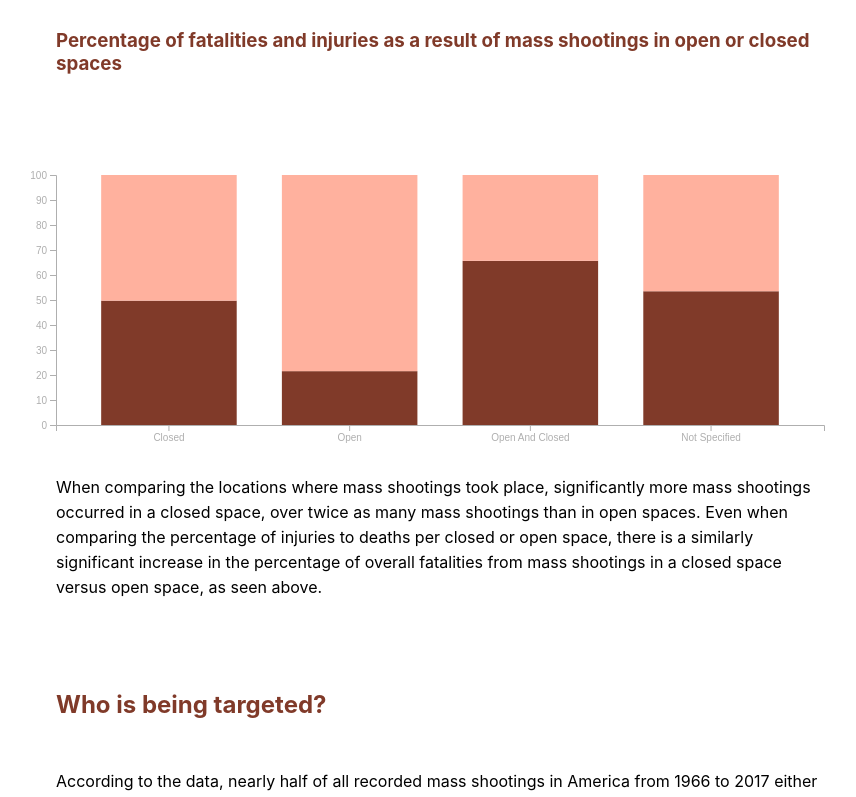
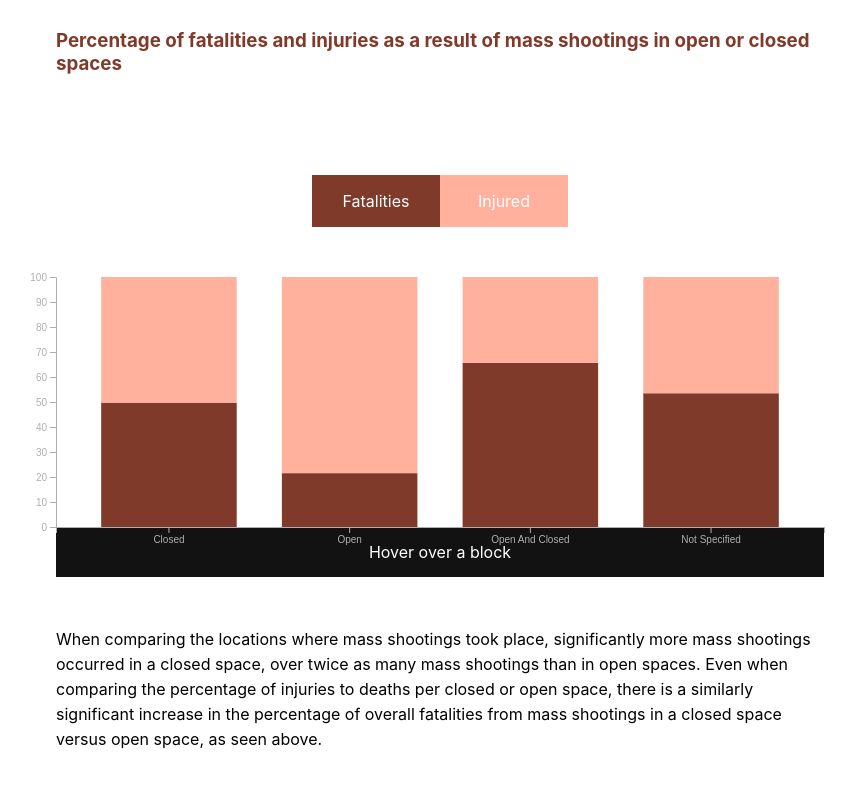
Before and after one commit to italiaiello/info-vis, a React (Create React App) app: page / in a window 1280 px wide. Shown: the part 1440-2237 px from the top of the page, without its empty margins (200-1056 px from the left). Built offline with nearby package versions, Linux system fonts and the light colour scheme.

Commit message:
edited the tooltips for the pie charts

```diff
--- a/package.json
+++ b/package.json
@@ -1,4 +1,5 @@
 {
+  "homepage": "http://italiaiello.github.io/info-vis",
   "name": "info-vis",
   "version": "0.1.0",
   "private": true,
@@ -12,6 +13,8 @@
     "react-scripts": "3.4.1"
   },
   "scripts": {
+    "predeploy": "npm run build",
+    "deploy": "gh-pages -d build",
     "start": "react-scripts start",
     "build": "react-scripts build",
     "test": "react-scripts test",
@@ -33,6 +36,7 @@
     ]
   },
   "devDependencies": {
+    "gh-pages": "^2.2.0",
     "resize-observer-polyfill": "^1.5.1"
   }
 }
--- a/src/App.css
+++ b/src/App.css
@@ -1,6 +1,5 @@
 html {
   scroll-behavior: smooth;
-  transition: all .2s ease-in-out
 }
 
 svg {
@@ -80,6 +79,22 @@ button {
   color: white;
 }
 
+.stackedGraph .legend, .lineGraph .legend {
+  width: 20%;
+  margin-top: 50px;
+}
+
+.tooltipBox {
+  margin: 0 auto;
+  width: 50%;
+  height: 50px;
+  background-color: #121212;
+  color: white;
+  display: flex;
+  justify-content: center;
+  align-items: center;
+}
+
 /* Geo Chart */
 
 svg .country {
@@ -92,9 +107,6 @@ svg .country:hover {
 
 .geoChartContainer {
   width: 100%;
-  /* background-image: url("./images/network.jpg");
-  background-size: cover;
-  background-repeat: no-repeat; */
   background-image: linear-gradient(to bottom, lightgray, white);
   height: 100vh;
   display: flex;
@@ -239,9 +251,13 @@ svg .country:hover {
 }
 
 .stackedGraphHeading {
+  width: 60%;
   display: flex;
   justify-content: center;
   align-items: center;
+  flex-wrap: wrap;
+  margin: 0 auto;
+  margin-bottom: 20px;
 }
 
 .stackedGraphHeading h2 {
@@ -268,6 +284,15 @@ svg .country:hover {
 .stackedGraph div {
   width: 60%;
   margin: 0 auto;
+}
+
+#stackGraphContent {
+  margin-top: 50px;
+}
+
+.stackedGraph .legend {
+  margin-top: 0;
+  margin-bottom: 50px;
 }
 
   /* Checkboxes */
--- a/src/App.js
+++ b/src/App.js
@@ -320,7 +320,7 @@ function App() {
             there are many shooters who wish to vent their frustrations on specific targets,
             likely to be the people who upset the shooter in the first place.</p>
         </div>
-        <PieChart chartAlign={"alignRight"} pieChartData={pieChartData} innerRadius={0} outerRadius={150} />
+        <PieChart chartId="firstChart" chartAlign={"alignRight"} pieChartData={pieChartData} innerRadius={0} outerRadius={150} />
       </article>
 
       <br/>
@@ -367,7 +367,7 @@ function App() {
             due to the information not being revealed, or the information being unavailable,
             such as when the shooter commits suicide.</p>
         </div>
-        <PieChart chartAlign={"alignRight"} pieChartData={{ yes: 106, no: 93, unknown: 124 }} innerRadius={0} outerRadius={150} />
+        <PieChart chartId="secondChart" chartAlign={"alignRight"} pieChartData={{ yes: 106, no: 93, unknown: 124 }} innerRadius={0} outerRadius={150} />
       </article>
 
       <br />
@@ -375,7 +375,7 @@ function App() {
 
       <article className="stackedGraphSection">
         <div className="stackedGraphHeading">
-          <h2 id="part6">Number of U.S. Mass Shootings per year in relation to</h2>
+          <h2 id="part6">Number of U.S. Mass Shootings per year in relation to:</h2>
           <select className="dropdown" onChange={onDataChange}>
             <option value="mentalHealth">motives of individuals suffering from mental health conditions</option>
             <option value="ageGroups">age groups</option>
@@ -412,7 +412,7 @@ function App() {
         }
       </article>
 
-      <p className="bodyText">
+      <p id="stackGraphContent" className="bodyText">
         Among the known motives for mass shootings, a significant number of mass shootings
         were classified as “acts of terrorism”. Upon further investigation into the summaries
         of mass shootings categorised as acts of terrorism, we presume that “acts of terrorism”
@@ -464,7 +464,7 @@ function App() {
       <br />
 
       <article className="pieChartLayout">
-        <PieChart chartClass={"alignPieRight"} pieChartData={occupationsData} innerRadius={100} outerRadius={150} />
+        <PieChart chartId="thirdChart" chartAlign={"alignLeft"} pieChartData={occupationsData} innerRadius={100} outerRadius={150} />
         <div className="pieChartDesc">
           <h3 id="part7-1">Percentage of shooters with a background in the military or police force</h3>
           <p>With psychological factors playing such a large role, we looked into the occupations
--- a/src/components/GeoChart/GeoChart.js
+++ b/src/components/GeoChart/GeoChart.js
@@ -83,7 +83,6 @@ const GeoChart = ({ data, victimsPerState, targetsPerState, property, isTargetsO
                     :
                     targetsText
                 )
-
         }
 
         const setFillOfMap = feature => {
--- a/src/components/LineGraph/LineGraph.js
+++ b/src/components/LineGraph/LineGraph.js
@@ -36,6 +36,8 @@ const LineGraph = ({ lineGraphData, yAxisMax, reverseData, xAxisFontSize }) => {
     const xAxis = axisBottom(xScale)
         .ticks(keys.length)
         .tickFormat(index => keys[index])
+
+
     svg
         .select(".x-axis")
         .style("transform", `translateY(${dimensions.height}px)`)
@@ -59,7 +61,6 @@ const LineGraph = ({ lineGraphData, yAxisMax, reverseData, xAxisFontSize }) => {
     const myLine = line()
     .x((value, index) => xScale(index))
     .y(yScale)
-    // .curve(curveCardinal)
 
     // renders the path element and attaches the "d"
     // attribute from line generator above
@@ -84,6 +85,9 @@ const LineGraph = ({ lineGraphData, yAxisMax, reverseData, xAxisFontSize }) => {
             </svg>
         </div>
         <Legend keys={["frequency"]} colors={["#DA0000"]} />
+        <div id="lineTooltip" className="tooltip">
+            <p id="pointInfo"></p>
+        </div>
     </article>
     )
 }
--- a/src/components/PieChart/PieChart.js
+++ b/src/components/PieChart/PieChart.js
@@ -6,7 +6,7 @@ import { useResizeObserver } from '../../hooks/useResizeObserver'
 
 // https://www.youtube.com/watch?v=HLpw0JFY4-E&t=37s
 
-const PieChart = ({ chartAlign, pieChartData, innerRadius, outerRadius }) => {
+const PieChart = ({ chartId, chartAlign, pieChartData, innerRadius, outerRadius }) => {
 
     // Pointers for the svg and wrapping article element respectively
     const pieChartRef = useRef()
@@ -46,9 +46,6 @@ const PieChart = ({ chartAlign, pieChartData, innerRadius, outerRadius }) => {
             // Change colors here
             .range(["#EC8C86", "#B53731", "#69201C"]);
 
-        // Sets the x align for the pie chart
-        const alignPie = chartAlign === "alignRight" ? dimensions.width - 150 : 0 + 150
-
         // Creating the pie chart
         svg
             .selectAll(".slice")
@@ -62,11 +59,12 @@ const PieChart = ({ chartAlign, pieChartData, innerRadius, outerRadius }) => {
             .attr("fill", instruction => colorScale(instruction.value))
             .style(
                 "transform",
-                `translate(${alignPie}px, ${dimensions.height / 2}px)`
+                `translate(${dimensions.width / 2}px, ${dimensions.height / 2}px)`
             )
             .attr("d", instruction => arcGenerator(instruction))
             .on("mouseenter", (data) => {
 
+                console.log(data)
                 // We need to grab the label that corresponds to the numerical value
                 // Just made some variables to make it easier to access the
                 // labels and values arrays
@@ -89,30 +87,24 @@ const PieChart = ({ chartAlign, pieChartData, innerRadius, outerRadius }) => {
 
                 pieChartKeys[labelIndex] = `${upperCaseLetter}${restOfWord}`
 
-                // Creates tooltip
-                svg
-                    .selectAll(".tooltip")
-                    .data([data])
-                    .join(enter => enter.append("text"))
-                    .attr("class", "tooltip")
-                    .attr("x", (dimensions.width / 2) - 40)
-                    .attr("y", dimensions.height)
-                    .text(`${pieChartKeys[labelIndex]}: ${pieChartValues[labelIndex]}`)
+                const text = document.getElementById(chartId)
+                text.textContent = `${pieChartKeys[labelIndex]}: ${pieChartValues[labelIndex]}`
 
                 // Selects the slice we are currently hovering over and change the color
                 svg
                     .select(`.value${data.value}`)
-                    .attr("fill", "#693E3C")
+                    .attr("fill", "#E8483F")
 
             })
             .on("mouseleave", (data) => {
-                // Removes tooltip
-                svg.select(".tooltip").remove()
+                // Revert tooltip text back to original
+                const text = document.getElementById(chartId)
+                text.textContent = 'Hover over a slice'
                 // Reverts colors back to the original ones (red, green, blue)
                 svg.selectAll(`.slice`).attr("fill", data => colorScale(data.value))
             })
 
-    }, [pieChartData, dimensions, innerRadius, outerRadius, chartAlign, pieChartKeys, pieChartValues])
+    }, [pieChartData, dimensions, innerRadius, outerRadius, chartId, chartAlign, pieChartKeys, pieChartValues])
 
     return (
     <article className="graph pieChart">
@@ -120,6 +112,9 @@ const PieChart = ({ chartAlign, pieChartData, innerRadius, outerRadius }) => {
         <div ref={wrapperRef}>
             <svg ref={pieChartRef}></svg>
         </div>
+        <div className="tooltipBox">
+            <p id={chartId}>Hover over a slice</p>
+        </div>
     </article>
     )
 }
--- a/src/components/Sidebar/Sidebar.js
+++ b/src/components/Sidebar/Sidebar.js
@@ -39,7 +39,6 @@ const Sidebar = () => {
                     </li>
                 </ol>
                 <li><a href="#part8">Conclusion</a></li>
-                <li><a href="#part8">Conclusion</a></li>
             </ol>
           </div>
       </aside>
--- a/src/components/StackedBarGraph/StackedBarGraph.js
+++ b/src/components/StackedBarGraph/StackedBarGraph.js
@@ -1,5 +1,6 @@
 import React, { useRef, useEffect } from 'react';
 import { select, scaleBand, axisBottom, axisLeft, stack, scaleLinear } from 'd3';
+import Legend from '../Legend/Legend'
 
 import { useResizeObserver } from '../../hooks/useResizeObserver'
 
@@ -69,8 +70,7 @@ const StackedBarGraph = ({ stackedBarGraphData, keys, colors }) => {
             .data(layer => layer)
             .join("rect")
             .attr("class", "dataRect")
-            .transition()
-            .duration(1500)
+            .on("mouseenter", layer => console.log(layer))
             .attr("x", sequence => xScale(sequence.data.space))
             .attr("width", xScale.bandwidth())
             .attr("y", sequence => yScale(sequence[1]))
@@ -80,16 +80,17 @@ const StackedBarGraph = ({ stackedBarGraphData, keys, colors }) => {
     }, [stackedBarGraphData, dimensions, keys, colors])
 
     return (
-    <article>
     <article className="graph stackedGraph">
+        <Legend keys={keys} colors={Object.values(colors)} />
         <div ref={wrapperRef}>
             <svg ref={stackedGraphRef}>
                 <g className="x-axis" />
                 <g className="y-axis" />
             </svg>
         </div>
-
-        </article>
+        <div className="tooltipBox">
+            <p id="stackedTooltipText">Hover over a block</p>
+        </div>
     </article>
     )
 }
```
Also changed, not shown: 1 other file (tests, documents, lock files or other folders). Lines whose indentation alone changed are shown as unchanged.
